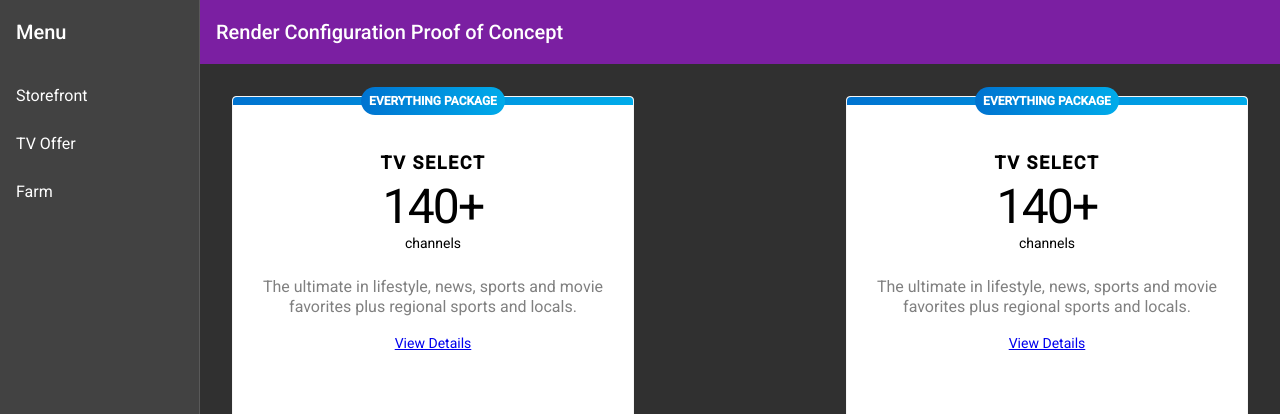
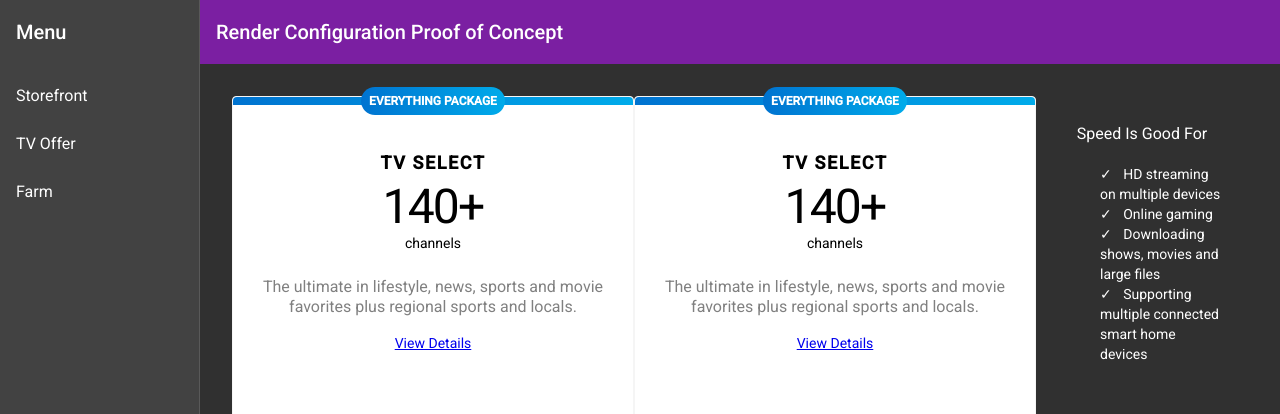
Before and after one commit to dtoerber/render-poc, an Angular app: page /storefront in a window 1280 px wide. Shown: the top 414 px of the page. Built offline with nearby package versions, Linux system fonts and the light colour scheme.

Commit message:
add speed is good for

```diff
--- a/src/app/store-front/speed-is-good-for/speed-is-good-for.component.html
+++ b/src/app/store-front/speed-is-good-for/speed-is-good-for.component.html
@@ -1,6 +1,9 @@
-<ul>
-  <li>HD streaming on multiple devices</li>
-  <li>Online gaming</li>
-  <li>Downloading shows, movies and large files</li>
-  <li>Supporting multiple connected smart home devices</li>
-</ul>
+<div class="container">
+  <h3 class="check-list-title">{{ speedIsGoodForBulletsHeadline }}</h3>
+  <ul>
+    <li *ngFor="let item of listItems">
+      <span class="checkmark-bullet" aria-hidden="true">✓</span>
+      {{ item }}
+    </li>
+  </ul>
+</div>
--- a/src/app/store-front/speed-is-good-for/speed-is-good-for.component.scss
+++ b/src/app/store-front/speed-is-good-for/speed-is-good-for.component.scss
@@ -0,0 +1,15 @@
+.container {
+  margin: 1.5rem 1.5rem 0;
+
+  .check-list-title {
+    text-align: center;
+  }
+
+  ul {
+    list-style-type: none;
+  }
+
+  .checkmark-bullet {
+    margin-right: 0.5rem;
+  }
+}
--- a/src/app/store-front/speed-is-good-for/speed-is-good-for.component.ts
+++ b/src/app/store-front/speed-is-good-for/speed-is-good-for.component.ts
@@ -1,15 +1,23 @@
-import { Component, OnInit } from '@angular/core';
+import { Component, OnInit, Input } from '@angular/core';
 
 @Component({
   selector: 'app-speed-is-good-for',
   templateUrl: './speed-is-good-for.component.html',
-  styleUrls: ['./speed-is-good-for.component.scss']
+  styleUrls: ['./speed-is-good-for.component.scss'],
 })
 export class SpeedIsGoodForComponent implements OnInit {
+  /**
+   * Heading for Speed Is Good For section
+   */
+  @Input() speedIsGoodForBulletsHeadline: string = 'Speed Is Good For';
+  @Input() listItems: string[] = [
+    'HD streaming on multiple devices',
+    'Online gaming',
+    'Downloading shows, movies and large files',
+    'Supporting multiple connected smart home devices',
+  ];
 
-  constructor() { }
+  constructor() {}
 
-  ngOnInit(): void {
-  }
-
+  ngOnInit(): void {}
 }
--- a/src/app/store-front/storefront/storefront.component.html
+++ b/src/app/store-front/storefront/storefront.component.html
@@ -4,4 +4,5 @@
     <app-offer-bottom class="bottom"></app-offer-bottom>
   </app-offer-base>
   <spectrum-tv-offer-details-card></spectrum-tv-offer-details-card>
+  <app-speed-is-good-for></app-speed-is-good-for>
 </div>
```
